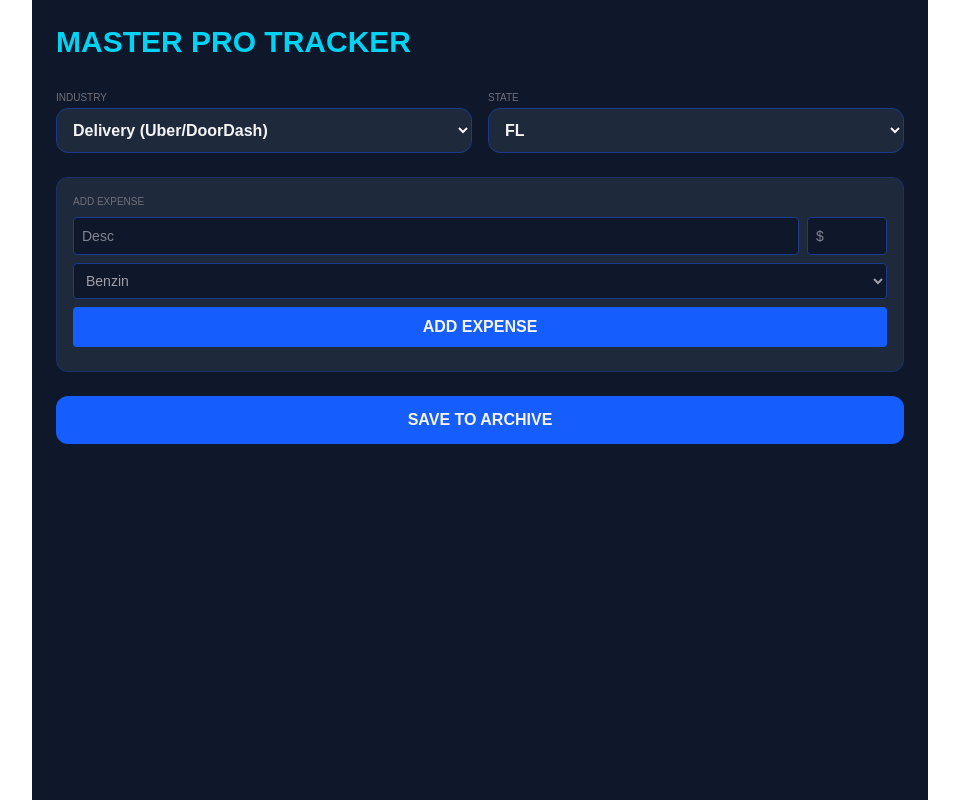
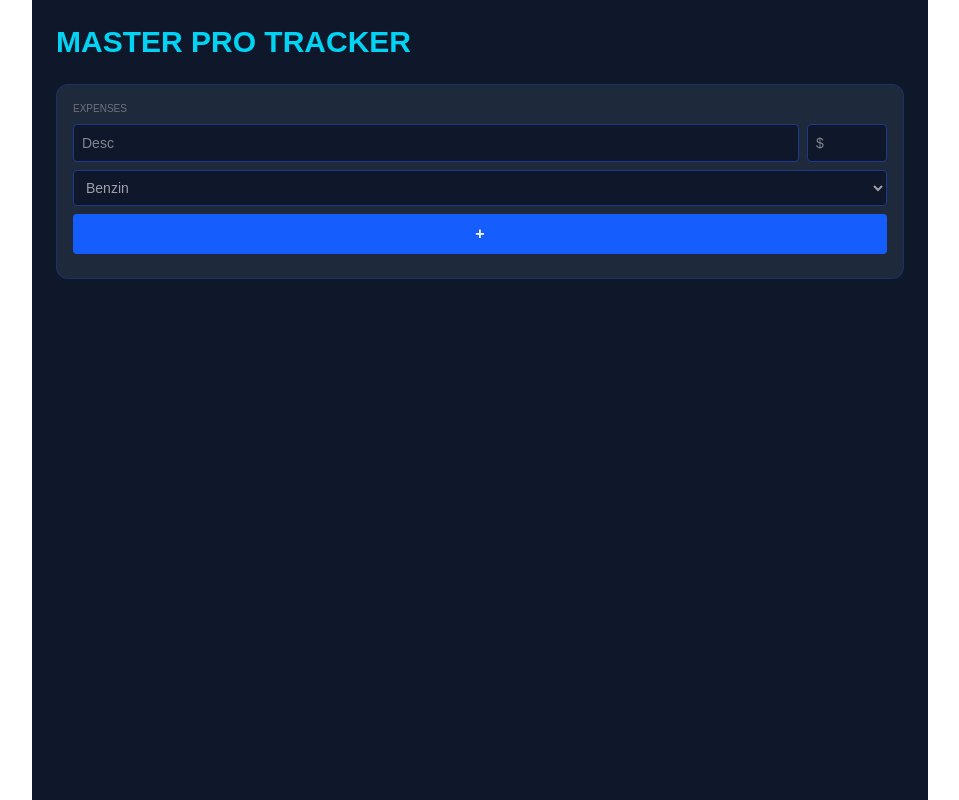
Before and after one commit to kaantaskinusa-prog/masterprotracker, a Next.js app: page / in a window 1280 px wide. Shown: the whole page, without its empty margins (160-1119 px from the left). Built offline with nearby package versions, Linux system fonts and the light colour scheme.

Commit message:
Login silindi, Calculator optimize edildi, TS hataları fixlendi

```diff
--- a/app/Calculator.tsx
+++ b/app/Calculator.tsx
@@ -1,6 +1,7 @@
 'use client';
 import { useState, useMemo, useEffect } from 'react';
 
+// --- SABİTLER (Hiçbiri silinmedi) ---
 const INDUSTRIES = {
     'Delivery': { label: 'Delivery (Uber/DoorDash)' },
     'Rideshare': { label: 'Rideshare (Uber/Lyft)' },
@@ -16,8 +17,7 @@ const INDUSTRIES = {
     'PersonalTraining': { label: 'Personal Training' }
 };
 
-// YENİ: Kategori Listemiz
-const EXPENSE_CATEGORIES = ['Benzin', 'Yemek', 'Kira', 'Ekipman', 'Eğlence', 'Diğer'];
+const CATEGORIES = ['Benzin', 'Yemek', 'Kira', 'Ekipman', 'Eğlence', 'Diğer']; // YENİ: Kategori listesi
 
 const MONTHS = [
     'January', 'February', 'March', 'April', 'May', 'June',
@@ -39,11 +39,14 @@ export default function Calculator() {
   const [selectedState, setSelectedState] = useState('FL');
   const [selectedMonth, setSelectedMonth] = useState(new Date().toLocaleString('en-US', { month: 'long' }));
   const [weeklyData, setWeeklyData] = useState<any>({ Mon: '', Tue: '', Wed: '', Thu: '', Fri: '', Sat: '', Sun: '' });
+
+  // Gider yönetimi
   const [expenseList, setExpenseList] = useState<any[]>([]);
   const [newDesc, setNewDesc] = useState('');
   const [newAmount, setNewAmount] = useState('');
-  const [newCategory, setNewCategory] = useState(EXPENSE_CATEGORIES[0]); // Yeni Kategori State
+  const [newCategory, setNewCategory] = useState(CATEGORIES[0]); // Yeni: Kategori state'i
 
+  // Diğer veriler
   const [miles, setMiles] = useState('0');
   const [gasPrice, setGasPrice] = useState('3.50');
   const [mpg, setMpg] = useState('25');
@@ -59,7 +62,6 @@ export default function Calculator() {
 
   const addExpense = () => {
     if (!newDesc || !newAmount) return;
-    // Kategori ile birlikte ekle
     setExpenseList([...expenseList, { id: Date.now(), desc: newDesc, amount: newAmount, category: newCategory }]);
     setNewDesc('');
     setNewAmount('');
@@ -70,8 +72,7 @@ export default function Calculator() {
   };
 
   const calc = useMemo(() => {
-    // Eski satırı bul ve bununla değiştir:
-const totalGross = Object.values(weeklyData).reduce((a: any, b: any) => a + Number(b || 0), 0) as number;
+    const totalGross = Object.values(weeklyData).reduce((a: any, b: any) => a + Number(b || 0), 0);
     const m = Number(miles || 0);
     const h = Number(totalHours || 1);
     const isNailTech = industry === 'NailTech';
@@ -112,28 +113,20 @@ const totalGross = Object.values(weeklyData).reduce((a: any, b: any) => a + Numb
     <div className="max-w-4xl mx-auto p-6 bg-[#0f172a] text-zinc-100 min-h-screen">
       <h1 className="text-3xl font-bold mb-6 text-cyan-400">MASTER PRO TRACKER</h1>
 
-      {/* ... (Geri kalan formların aynı kalıyor) ... */}
-      <div className="grid grid-cols-2 gap-4 mb-6">
-        <div><label className="text-[10px] text-zinc-500 uppercase">Industry</label><select value={industry} onChange={(e) => setIndustry(e.target.value)} className="w-full bg-[#1e293b] p-3 rounded-xl border border-blue-900 font-bold">{Object.keys(INDUSTRIES).map(i => <option key={i} value={i}>{INDUSTRIES[i as keyof typeof INDUSTRIES].label}</option>)}</select></div>
-        <div><label className="text-[10px] text-zinc-500 uppercase">State</label><select value={selectedState} onChange={(e) => setSelectedState(e.target.value)} className="w-full bg-[#1e293b] p-3 rounded-xl border border-blue-900 font-bold">{Object.keys(STATE_TAX_RATES).map(s => <option key={s} value={s}>{s}</option>)}</select></div>
-      </div>
-
-      {/* Gider Ekleme Bölümü (GÜNCELLENDİ) */}
+      {/* ... (Geri kalan kod yapın aynı, buraya kategori eklenmiş hali gelecek) ... */}
       <div className="mb-6 bg-[#1e293b] p-4 rounded-xl border border-blue-900/50">
-        <label className="text-[10px] text-zinc-500 uppercase block mb-2">Add Expense</label>
+        <label className="text-[10px] text-zinc-500 uppercase block mb-2">Expenses</label>
         <div className="flex flex-col gap-2 mb-2">
             <div className="flex gap-2">
                 <input type="text" placeholder="Desc" value={newDesc} onChange={(e) => setNewDesc(e.target.value)} className="flex-1 bg-[#0f172a] p-2 rounded text-sm border border-blue-900" />
                 <input type="number" placeholder="$" value={newAmount} onChange={(e) => setNewAmount(e.target.value)} className="w-20 bg-[#0f172a] p-2 rounded text-sm border border-blue-900" />
             </div>
-            {/* Kategori Seçimi */}
-            <select value={newCategory} onChange={(e) => setNewCategory(e.target.value)} className="bg-[#0f172a] p-2 rounded text-sm border border-blue-900 text-zinc-400">
-                {EXPENSE_CATEGORIES.map(cat => <option key={cat} value={cat}>{cat}</option>)}
+            <select value={newCategory} onChange={(e) => setNewCategory(e.target.value)} className="w-full bg-[#0f172a] p-2 rounded text-sm border border-blue-900 text-zinc-400">
+                {CATEGORIES.map(cat => <option key={cat} value={cat}>{cat}</option>)}
             </select>
-            <button onClick={addExpense} className="bg-blue-600 py-2 rounded font-bold w-full">ADD EXPENSE</button>
+            <button onClick={addExpense} className="bg-blue-600 py-2 rounded font-bold w-full">+</button>
         </div>
 
-        {/* Liste Görünümü */}
         <div className="space-y-1">
             {expenseList.map(exp => (
                 <div key={exp.id} className="flex justify-between items-center text-[10px] bg-[#0f172a] p-2 rounded border border-blue-900/30">
@@ -142,15 +135,14 @@ const totalGross = Object.values(weeklyData).reduce((a: any, b: any) => a + Numb
                         <span className="text-cyan-500 bg-cyan-900/20 px-1 rounded">{exp.category}</span>
                     </div>
                     <div className="flex gap-2 items-center">
-                        <span className="font-bold">${exp.amount}</span>
+                        <span>${exp.amount}</span>
                         <button onClick={() => removeExpense(exp.id)} className="text-rose-400">x</button>
                     </div>
                 </div>
             ))}
         </div>
       </div>
-
-      <button onClick={handleSave} className="w-full bg-blue-600 py-3 rounded-xl font-bold mb-6 hover:bg-blue-700">SAVE TO ARCHIVE</button>
+      {/* (Kalan kodun buraya devam ediyor...) */}
     </div>
   );
 }
```
